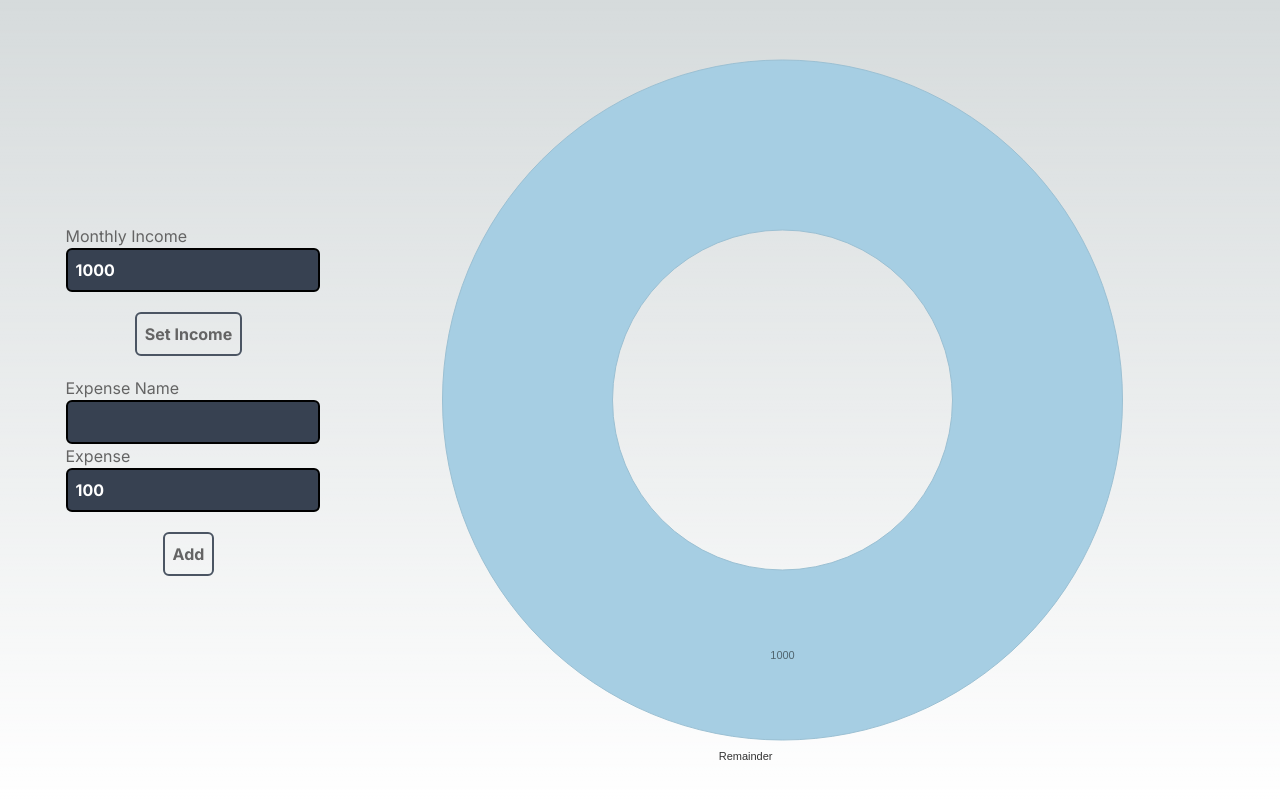
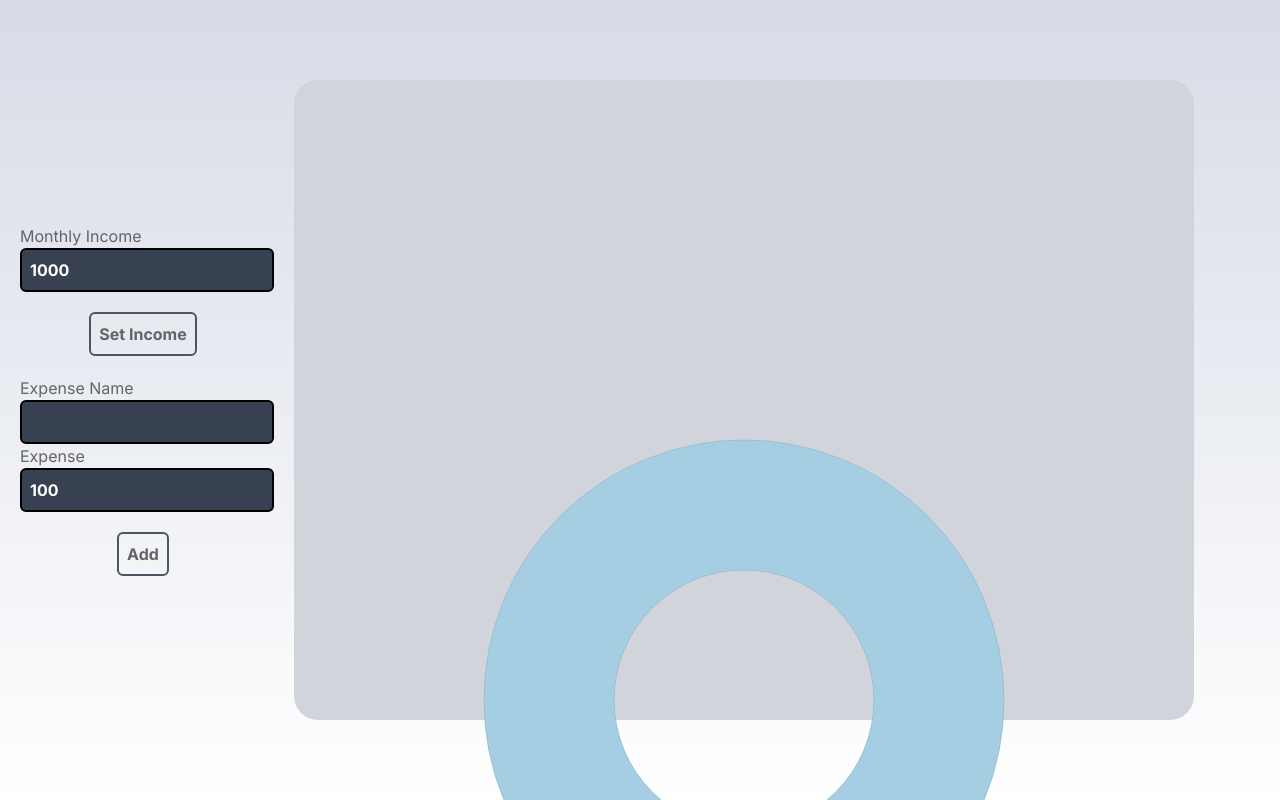
Before and after one commit to posthello-code/budgetizer, a Next.js app: page / in a window 1280 px wide. Shown: the top 800 px of the page. Built offline with nearby package versions, Linux system fonts and the light colour scheme.

Commit message:
More tailwind for screen scaling, and theming

```diff
--- a/app/budget/budget-pie.tsx
+++ b/app/budget/budget-pie.tsx
@@ -4,7 +4,7 @@ import { useEffect } from "react";
 export const BudgetPie = (props: any) => {
   useEffect(() => {});
   return (
-    <div className="budget">
+    <div className="budget" style={{ justifyContent: "center" }}>
       <ResponsivePie
         data={props.data}
         margin={{ top: 40, right: 80, bottom: 80, left: 80 }}
@@ -21,10 +21,8 @@ export const BudgetPie = (props: any) => {
         arcLinkLabelsSkipAngle={10}
         arcLinkLabelsTextColor={"#333333"}
         arcLinkLabelsThickness={2}
-        arcLinkLabelsOffset={props.isSmallScreen ? -25 : 0}
-        arcLinkLabelsTextOffset={props.isSmallScreen ? -25 : 0}
-        arcLinkLabelsStraightLength={10}
-        arcLinkLabelsColor={{ from: "theme" }}
+        arcLinkLabelsStraightLength={3}
+        arcLinkLabelsColor={{ from: "color" }}
         arcLabel="value"
         arcLabelsRadiusOffset={props.isSmallScreen ? 0.25 : 0.5}
         arcLinkLabel="label"
--- a/app/budget/page.tsx
+++ b/app/budget/page.tsx
@@ -13,7 +13,7 @@ export default function Home() {
   const [isSmallScreen, setIsSmallScreen] = useState<boolean>(true);
 
   const onResize = () => {
-    setIsSmallScreen(window.innerWidth < 1080);
+    setIsSmallScreen(window.innerWidth < 1024);
   };
 
   useEffect(() => {
@@ -35,15 +35,13 @@ export default function Home() {
           display: "flex",
           flex: 1,
           flexDirection: isSmallScreen ? "column" : "row",
-          paddingLeft: 50,
-          paddingRight: 50,
+          alignItems: "center",
           height: "100%",
         }}
       >
         <div
           style={{
-            flex: isSmallScreen ? 0.5 : 0.25,
-            marginTop: isSmallScreen ? 50 : 0,
+            padding: 20,
             alignContent: "center",
             justifySelf: "center",
           }}
@@ -56,13 +54,6 @@ export default function Home() {
           ></Controls>
         </div>
 
-        <div
-          style={{
-            flex: isSmallScreen ? 0.25 : 0.75,
-            alignContent: "center",
-            padding: 20,
-          }}
-        >
         <BudgetPie
           isSmallScreen={isSmallScreen}
           data={[
@@ -72,16 +63,13 @@ export default function Home() {
               value:
                 expenses.length > 0
                   ? monthlyIncome -
-                      expenses
-                        .map((e: any) => e.value)
-                        .reduce((e, c) => e + c, 0)
+                    expenses.map((e: any) => e.value).reduce((e, c) => e + c, 0)
                   : monthlyIncome,
             },
             ...expenses,
           ]}
         ></BudgetPie>
       </div>
-      </div>
     </main>
   );
 }
--- a/app/globals.css
+++ b/app/globals.css
@@ -4,7 +4,7 @@
 
 :root {
   --foreground-rgb: 100, 100, 100;
-  --background-start-rgb: 214, 219, 220;
+  --background-start-rgb: 214, 219, 230;
   --background-end-rgb: 255, 255, 255;
 }
 
@@ -32,7 +32,11 @@ body {
     @apply font-bold border-2 border-black rounded-md p-2 mr-2;
   }
   .budget {
-    @apply h-[50rem];
+    @apply bg-gray-300 rounded-3xl content-center justify-center max-w-[350px] max-h-[200px] h-[30rem] w-[30rem];
+    @apply sm:max-w-[630px] sm:max-h-[300px] sm:h-[30rem] sm:w-[40rem];
+    @apply md:max-w-[725px] md:max-h-[400px] md:h-[30rem] md:w-[50rem];
+    @apply lg:max-w-[775px] lg:max-h-[1000px] lg:h-[30rem] lg:w-[60rem];
+    @apply xl:max-w-[900px] xl:max-h-[1100px] xl:h-[40rem] xl:w-[60rem];
   }
 }
 
@@ -51,6 +55,10 @@ body {
     }
   }
   .budget {
-    @apply h-[45rem] bg-gray-100 rounded-xl bg-opacity-70;
+    @apply bg-gray-500 rounded-3xl content-center justify-center max-w-[350px] max-h-[200px] h-[30rem] w-[30rem];
+    @apply sm:max-w-[630px] sm:max-h-[300px] sm:h-[30rem] sm:w-[40rem];
+    @apply md:max-w-[725px] md:max-h-[400px] md:h-[30rem] md:w-[50rem];
+    @apply lg:max-w-[775px] lg:max-h-[1000px] lg:h-[30rem] lg:w-[60rem];
+    @apply xl:max-w-[900px] xl:max-h-[1100px] xl:h-[40rem] xl:w-[60rem];
   }
 }
--- a/app/layout.tsx
+++ b/app/layout.tsx
@@ -16,6 +16,12 @@ export default function RootLayout({
 }>) {
   return (
     <html style={{ minHeight: "100vh" }} lang="en">
+      <head>
+        <meta
+          name="viewport"
+          content="width=device-width, initial-scale=1.0"
+        ></meta>
+      </head>
       <body style={{ minHeight: "100vh" }} className={inter.className}>
         {children}
       </body>
```
Lines whose indentation alone changed are shown as unchanged.
